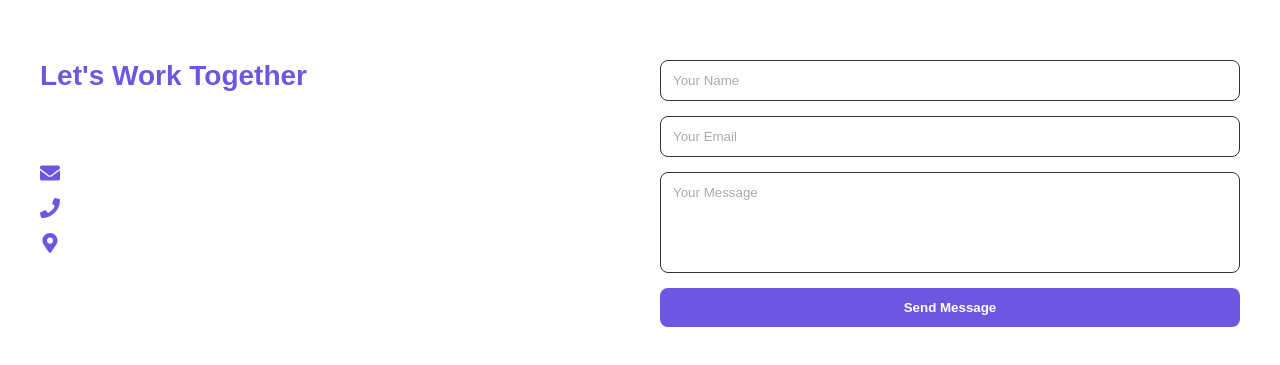
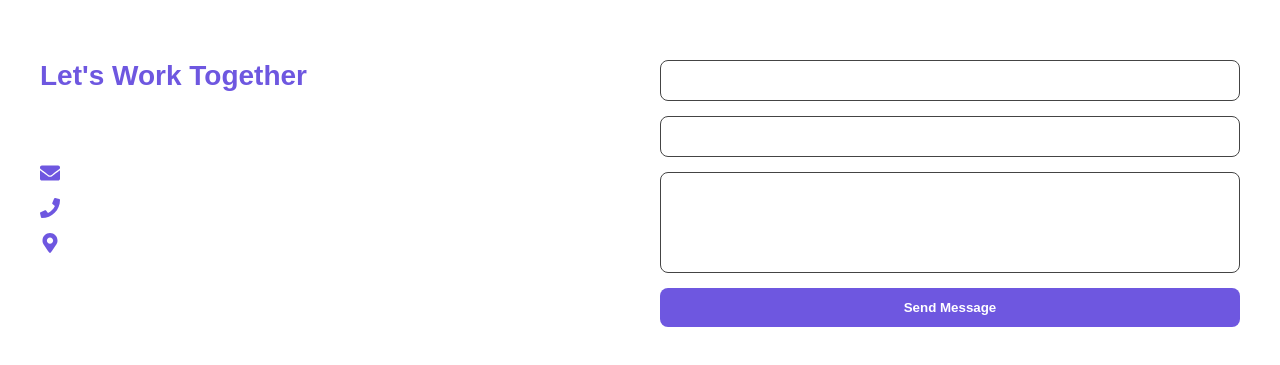
Before and after one commit to zh012948/frontend-portfolio, a React (Vite) app: page / in a window 1280 px wide. Shown: the part 3313-3678 px from the top of the page. Built offline with nearby package versions, Linux system fonts and the light colour scheme.

Commit message:
Contact Form Updated

```diff
--- a/src/styles/Contact.css
+++ b/src/styles/Contact.css
@@ -77,17 +77,6 @@
     gap: 15px;
 }
 
-.contact-form input,
-.contact-form textarea {
-    background: transparent;
-    backdrop-filter: blur(100px);
-    border: 1px solid #333;
-    padding: 12px;
-    border-radius: 8px;
-    color: #7F6CE0;
-    resize: none;
-    transition: border 0.3s ease;
-}
 
 .contact-form input:focus,
 .contact-form textarea:focus {
@@ -146,3 +135,32 @@
     color: #7F6CE0;
     transition: 0.3s ease;
 }
+
+
+
+
+
+.contact-form input,
+.contact-form textarea {
+    background: rgba(255, 255, 255, 0.05);
+    backdrop-filter: blur(100px);
+    border: 1px solid #444;
+    padding: 12px;
+    border-radius: 8px;
+    color: var(--text-color);
+    resize: none;
+    transition: border 0.3s ease, color 0.3s ease, background-color 0.3s ease;
+}
+
+.contact-form input:focus,
+.contact-form textarea:focus {
+    border-color: #7F6CE0;
+    outline: none;
+}
+
+/* Placeholder color */
+.contact-form input::placeholder,
+.contact-form textarea::placeholder {
+    color: var(--placeholder-color);
+    opacity: 0.6;
+}
```
